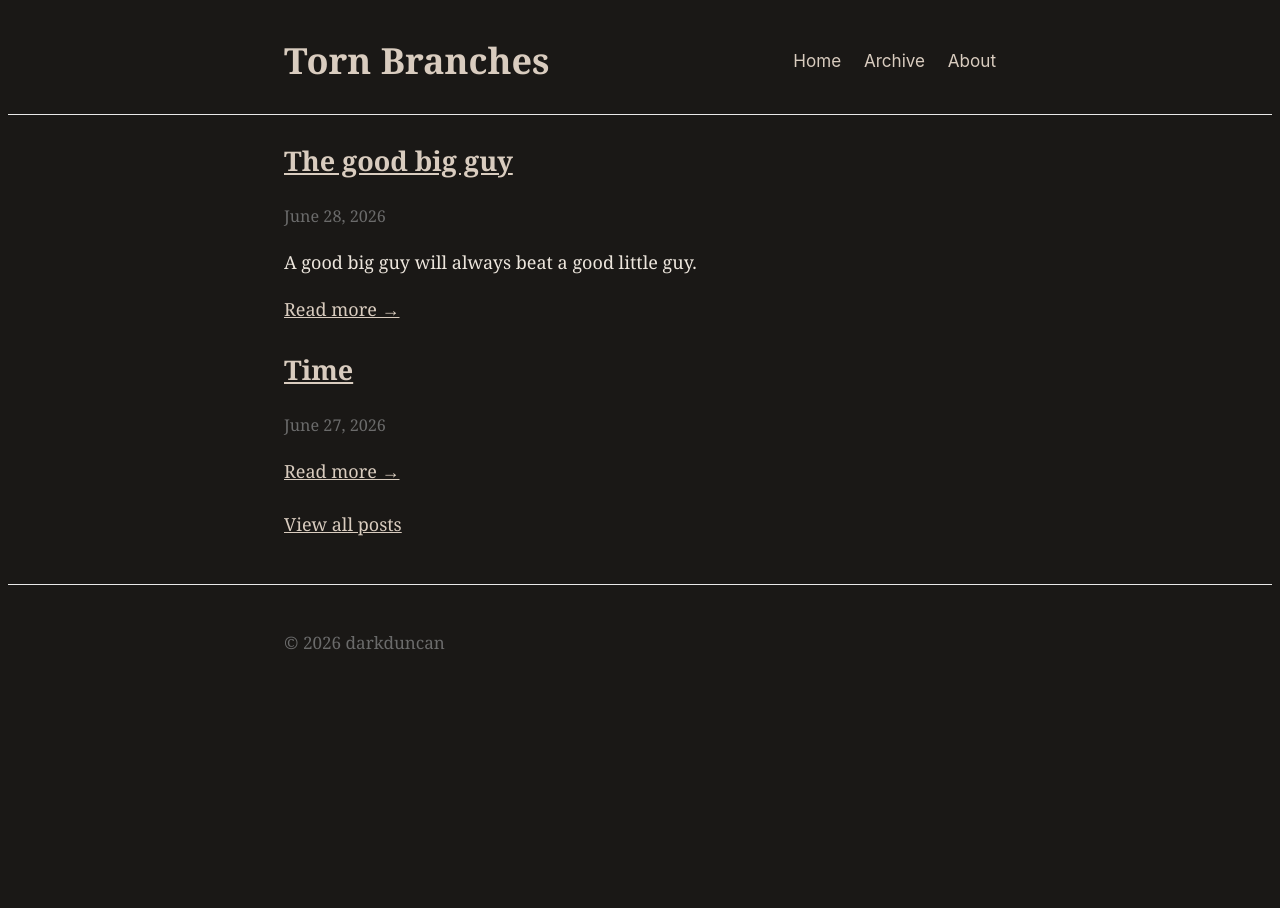
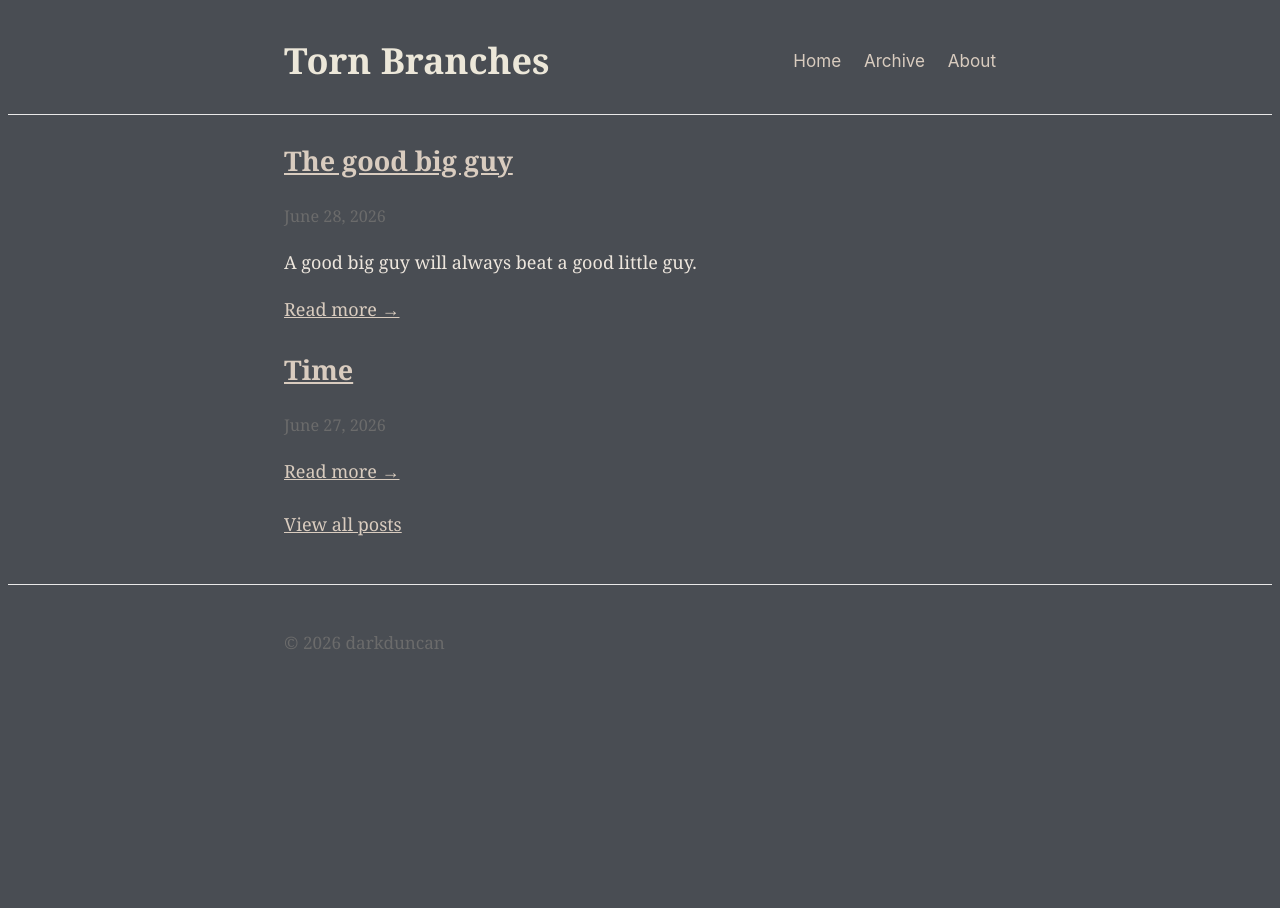
Before and after one commit to darkduncan/Torn-Branches, a Jekyll site: the page built from index.md, in a window 1280 px wide. Built offline with Jekyll 4.4.1, drawn with Linux system fonts in a browser that asks for light colours.

Commit message:
Update color tokens: body background, header title, post titles

```diff
--- a/assets/css/style.scss
+++ b/assets/css/style.scss
@@ -9,12 +9,14 @@ $rhythm: 24px;
 $body-font: "Georgia", "Times New Roman", serif;
 $ui-font: -apple-system, BlinkMacSystemFont, "Segoe UI", Roboto, "Helvetica", Arial, sans-serif;
 
-$body-bg: #1a1816;
+$body-bg: #494d53;
 $text: #ede6dd;
 $muted: #6b6b6b;
 $link: #d9ccbf;
 $border: #e9e9e9;
 $code-bg: #f6f8fa;
+$site-title: #ece7d9;
+$post-title: #b97c41;
 
 html, body {
   height: 100%;
@@ -55,7 +57,7 @@ a {
     font-family: $body-font;
     font-size: 2rem;
     a {
-      color: $link;
+      color: $site-title;
       text-decoration: none;
     }
   }
@@ -75,6 +77,7 @@ a {
   .post-title {
     font-size: 1.6rem;
     margin: 0.3rem 0;
+    color: $post-title;
   }
   .post-meta {
     color: $muted;
```
